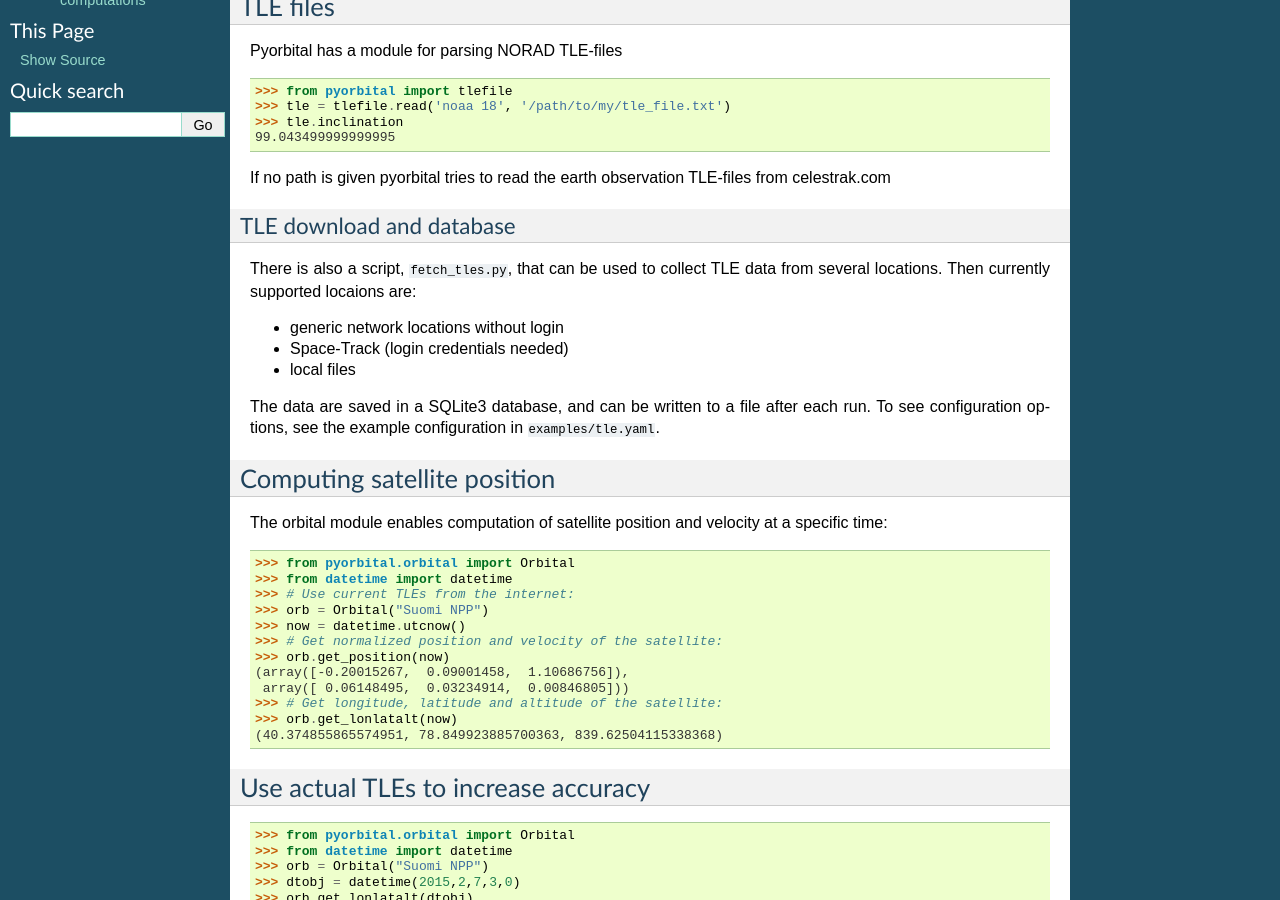
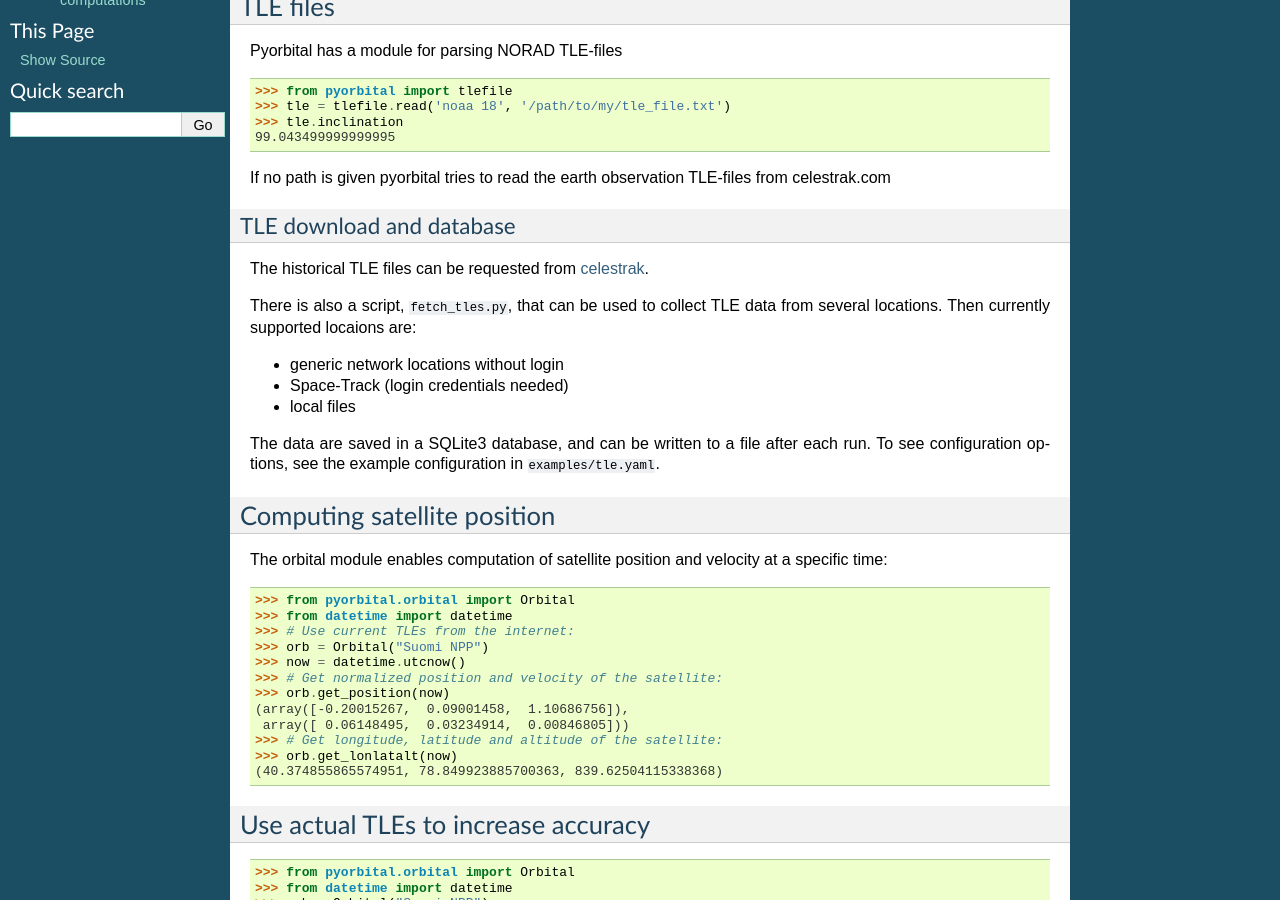
Before and after one commit to pytroll/pyorbital, a Sphinx documentation site: the page built from doc/source/index.rst, in a window 1280 px wide and 900 px high, scrolled down 322 px. Built offline with Sphinx 7.4.7, drawn with Linux system fonts in a browser that asks for light colours; the version number could not be read and is left out.

Commit message:
add historical TLE files link

```diff
--- a/doc/source/index.rst
+++ b/doc/source/index.rst
@@ -30,6 +30,9 @@ If no path is given pyorbital tries to read the earth observation TLE-files from
 
 TLE download and database
 ~~~~~~~~~~~~~~~~~~~~~~~~~
+
+The historical TLE files can be requested from
+`celestrak <https://celestrak.com/NORAD/archives/request.php>`_.
 
 There is also a script, ``fetch_tles.py``, that can be used to collect
 TLE data from several locations.  Then currently supported locaions
```
